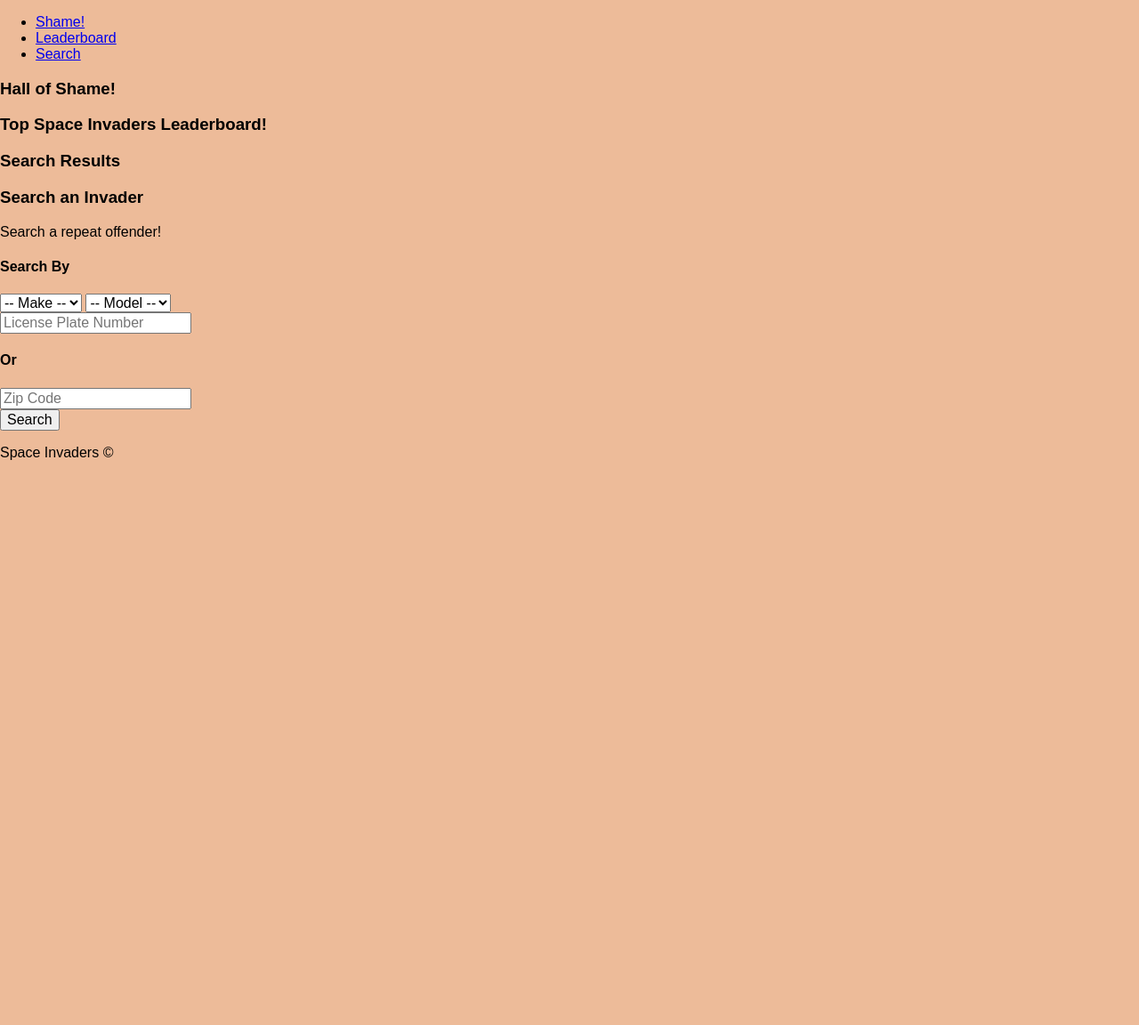
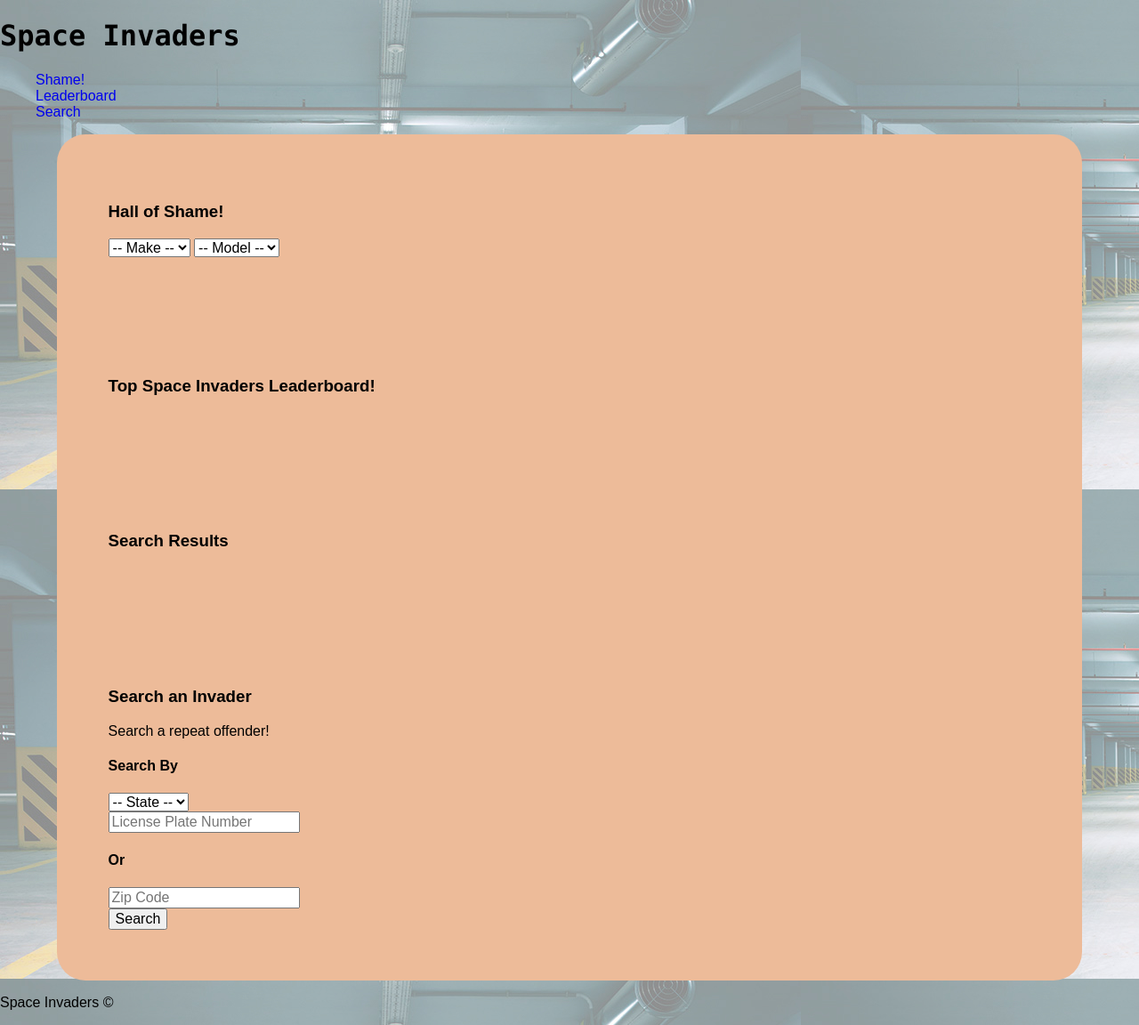
Before and after one commit to jkwong5/ParkingHOS, a Node server app: page / in a window 1280 px wide. Shown: the whole page at 89% size. Before the commit the page ends 517 px from the top, so only its background shows below. Run offline with Node 20, Linux system fonts and the light colour scheme; some libraries are stand-ins or nearby versions.

Commit message:
added some css and moved filters

```diff
--- a/public/index.html
+++ b/public/index.html
@@ -2,7 +2,7 @@
 <html>
   <head>
     <meta charset="utf-8">
-    <title>Parking Hall of Shame</title>
+    <title>Space Invaders!</title>
     <meta name="viewport" content="initial-scale=1 , width=device-width">
      <link rel="stylesheet" type="text/css" href="/styles/normalize.css">
     <link rel="stylesheet" type="text/css" href="styles/base.css">
@@ -64,8 +64,9 @@
       </article>
     </script>
   </head>
-  <body>
+  <body class="body">
     <header>
+      <h1 class="header">Space Invaders</h1>
       <nav class="nav">
         <ul>
           <li class="tab" data-tab="submit"><a href="/">Shame!</a></li>
@@ -78,6 +79,12 @@
     <main>
       <section id="blog" class="tab-content">
         <h3>Hall of Shame!</h3>
+        <select name="make" id="makeFilter" >
+          <option value="">-- Make --</option>
+        </select>
+        <select name="model" id="modelFilter">
+          <option value="">-- Model --</option>
+        </select><br>
         <div id="blogData"></div>
       </section>
       <section id="leaderboard" class="tab-content">
@@ -95,12 +102,10 @@
           <form action="#" id="searchForm">
             <p>Search a repeat offender!</p>
             <h4>Search By</h4>
-            <select name="make" id="makeFilter" >
-              <option value="">-- Make --</option>
+            <select name="state" id="stateFilter" >
+              <option value="">-- State --</option>
             </select>
-            <select name="model" id="modelFilter">
-              <option value="">-- Model --</option>
-            </select><br>
+            <br>
             <input type="text" id="plateField" placeholder="License Plate Number">
             <h4>Or</h4>
             <input type="text" id="zipField" placeholder="Zip Code"><br>
--- a/public/styles/base.css
+++ b/public/styles/base.css
@@ -1,3 +1,16 @@
 html {
-  background-color: #EDBB99;
+  font-size: 100%;
+  background: url("../../assets/background.jpg");
 }
+
+img{
+  max-width: 100%
+}
+
+ul{
+  list-style: none;
+}
+
+a, a:link, a:active{
+  text-decoration: none;
+}
--- a/public/styles/layout.css
+++ b/public/styles/layout.css
@@ -0,0 +1,15 @@
+.header {
+  font-family: Lucida Console;
+}
+
+main{
+  background-color: #EDBB99;
+  margin: auto;
+  border-radius: 2em;
+  width: 90%;
+}
+
+section{
+  margin:auto;
+  padding: 5% 5% 5% 5%;
+}
```
Also changed, not shown: assets/background.jpg (added).
